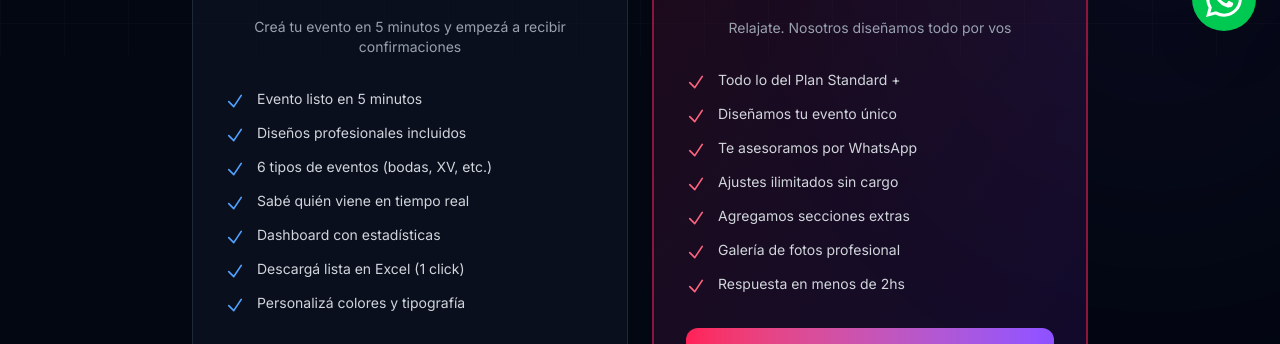
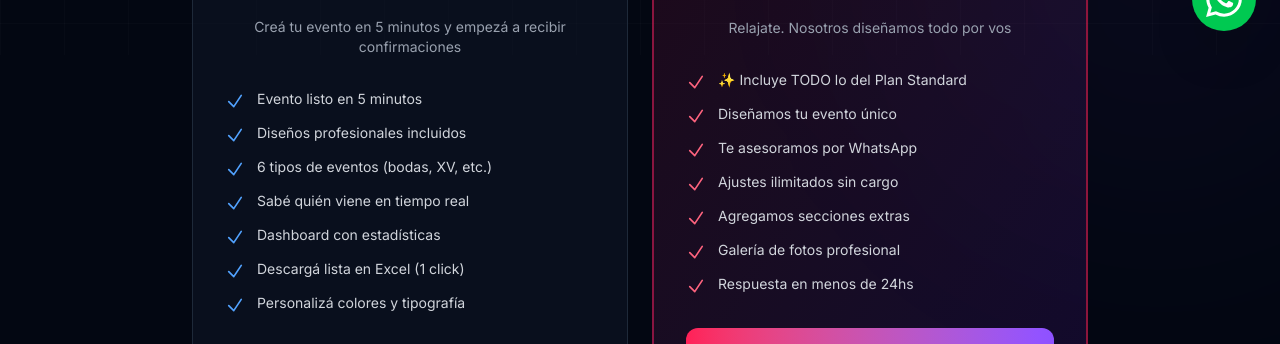
Before and after one commit to adrielg/wedding-invitation, a Next.js app: page /pricing in a window 1280 px wide. Shown: the part 745-1089 px from the top of the page. Built offline with nearby package versions, Linux system fonts and the light colour scheme; a web font is replaced by a local one.

Commit message:
Fix: Premium incluye todo del Standard (explícito) + timing 24hs

```diff
--- a/app/pricing/page.tsx
+++ b/app/pricing/page.tsx
@@ -187,13 +187,13 @@ export default function PricingPage() {
 
             <ul className="space-y-3 mb-8">
               {[
-                "Todo lo del Plan Standard +",
+                "✨ Incluye TODO lo del Plan Standard",
                 "Diseñamos tu evento único",
                 "Te asesoramos por WhatsApp",
                 "Ajustes ilimitados sin cargo",
                 "Agregamos secciones extras",
                 "Galería de fotos profesional",
-                "Respuesta en menos de 2hs",
+                "Respuesta en menos de 24hs",
               ].map((feature) => (
                 <li key={feature} className="flex items-start gap-3 text-sm">
                   <svg className="w-5 h-5 text-rose-400 flex-shrink-0 mt-0.5" fill="none" stroke="currentColor" strokeWidth={2} viewBox="0 0 24 24">
```
